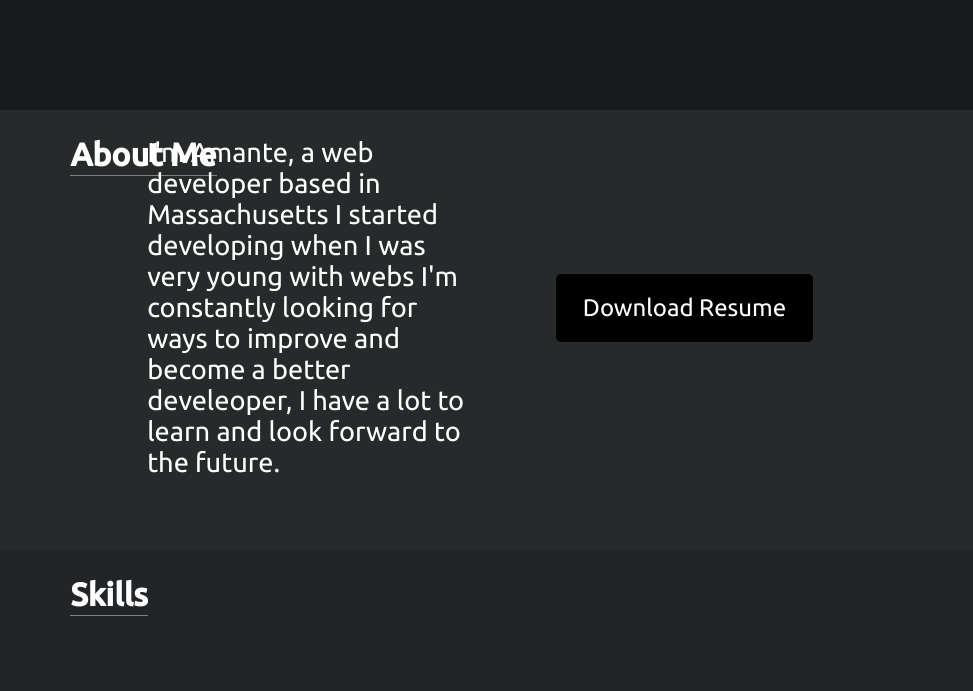
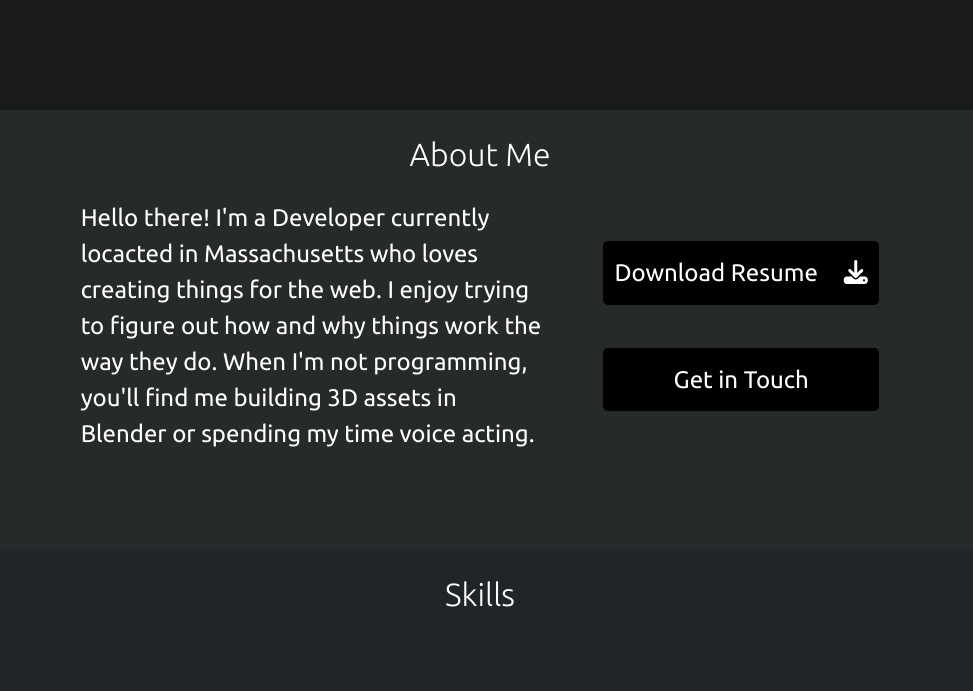
Before and after one commit to sudonut/my-portfolio, a plain HTML site: page index.html in a window 1280 px wide. Shown: the part 690-1381 px from the top of the page, without its empty margins (160-1133 px from the left). Drawn offline with Linux system fonts and the light colour scheme.

Commit message:
Made some changes in colors and about me

```diff
--- a/css/style.scss
+++ b/css/style.scss
@@ -1,6 +1,7 @@
 $primary-color: #181a1b;
 $secondary-color: #262a2b;
 $third-color: #222527;
+$head-color: orange;
 
 * {
   margin: 0;
@@ -31,7 +32,7 @@ body {
 
 .nav-link:hover {
   transition: 0.6ss;
-  color: orange;
+  color: $head-color;
 }
 
 main {
@@ -49,37 +50,58 @@ main {
   line-height: 2;
 }
 
+.sub-head {
+  color: $head-color;
+}
+
 .about-wrap {
-  margin-left: 24%;
-  margin-right: 24%;
+  margin-left: 14%;
+  margin-right: 14%;
   display: flex;
-  justify-content: space-between;
+  justify-content: space-evenly;
   align-items: center;
-  height: 60%;
-  font-size: 1.7rem;
+  height: 69%;
+  font-size: 1.5rem;
+  line-height: 1.5;
 }
 
 .about-text {
   width: 50%;
 }
 
-#download {
-  padding: 3% 4% 3% 4%;
+.button-wrap {
+  display: flex;
+  flex-direction: column;
+  justify-content: space-between;
+  width: 30%;
+  height: 56%;
+}
+
+.button {
+  padding: 5% 4% 5% 4%;
   border: none;
   border-radius: 5px;
   font-size: 1.5rem;
   background: black;
+  text-align: center;
+}
+
+a:hover {
+  cursor: pointer;
+}
+
+.fa-download {
+  padding-left: 26px;
 }
 
 .title {
+  display: flex;
+  justify-content: center;
   padding-top: 2%;
   padding-bottom: 2px;
-  margin-left: 18%;
-  border-bottom-width: 1px;
-  border-bottom-style: solid;
   border-color: gray;
   font-size: 2rem;
-  display: inline-block;
+  font-weight: 300;
 }
 
 .about {
@@ -125,7 +147,7 @@ main {
 }
 
 #proj-1 {
-  background: cadetblue;
+  background: grey;
   // background: url(/imgs/clock.jpg);
   // background-position: center;
   // background-size: contain;
@@ -134,11 +156,11 @@ main {
 }
 
 #proj-2 {
-  background: chartreuse;
+  background: grey;
 }
 
 #proj-3 {
-  background: crimson;
+  background: grey;
 }
 
 .contact {
--- a/index.html
+++ b/index.html
@@ -12,6 +12,7 @@
       href="https://fonts.googleapis.com/css2?family=Ubuntu:wght@300;400;500&display=swap"
       rel="stylesheet"
     />
+    <script src="https://kit.fontawesome.com/37cb0d4f63.js" crossorigin="anonymous"></script>
   </head>
   <body>
     <header>
@@ -26,18 +27,18 @@
     <main>
       <section class="greeting">
         <h1>Hi, I'm Amante!</h1>
-        <p>Web Developer</p>
+        <p class="sub-head">Web Developer</p>
       </section>
       <section class="about">
         <h1 class="title">About Me</h1>
         <div class="about-wrap">
-          <p class="about-text">I'm Amante, a web developer based in Massachusetts
-            I started developing when I was very young with webs
-            I'm constantly looking for ways to improve and become a
-            better develeoper, I have a lot to learn and look forward
-            to the future.
+          <p class="about-text">Hello there! I'm a Developer
+            currently locacted in Massachusetts who loves creating things for the web. I enjoy trying to figure out how and why things work the way they do. When I'm not programming, you'll find me building 3D assets in Blender or spending my time voice acting.
           </p>
-          <button id="download">Download Resume</button>
+          <div class="button-wrap">
+            <a class="button" id="download">Download Resume<i class="fas fa-download"></i></a>
+            <a class="button">Get in Touch</a>
+          </div>
         </div>
       </section>
       <section class="skills">
@@ -69,10 +70,6 @@
               Email *
               <input type="email" class="form-box" />
             </div>
-            <div class="input-wrap">
-              Subject
-              <input type="text" class="form-box" />
-            </div>
             <div class="input-wrap msg-wrap">
               Message *
               <textarea type="text" class="form-box" id="message"></textarea>
```
Also changed, not shown: css/style.css, 1 other file.
